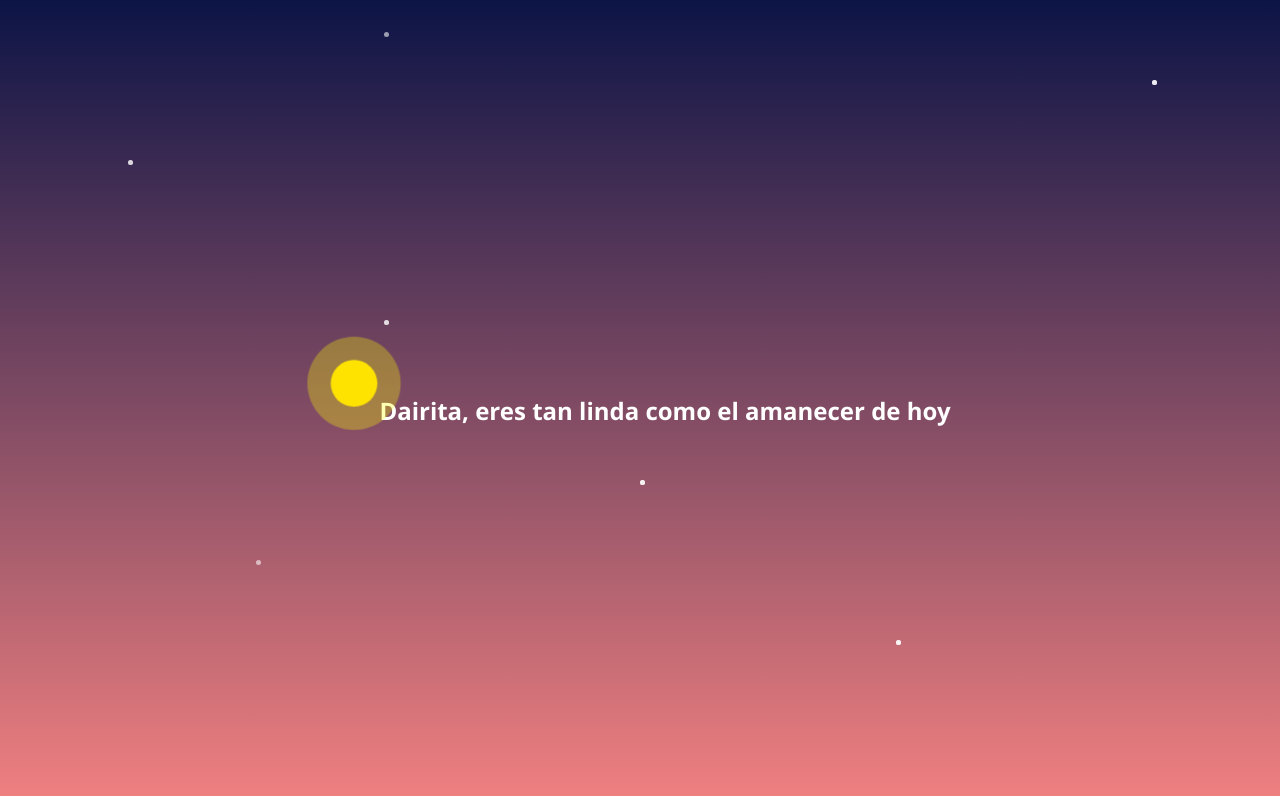
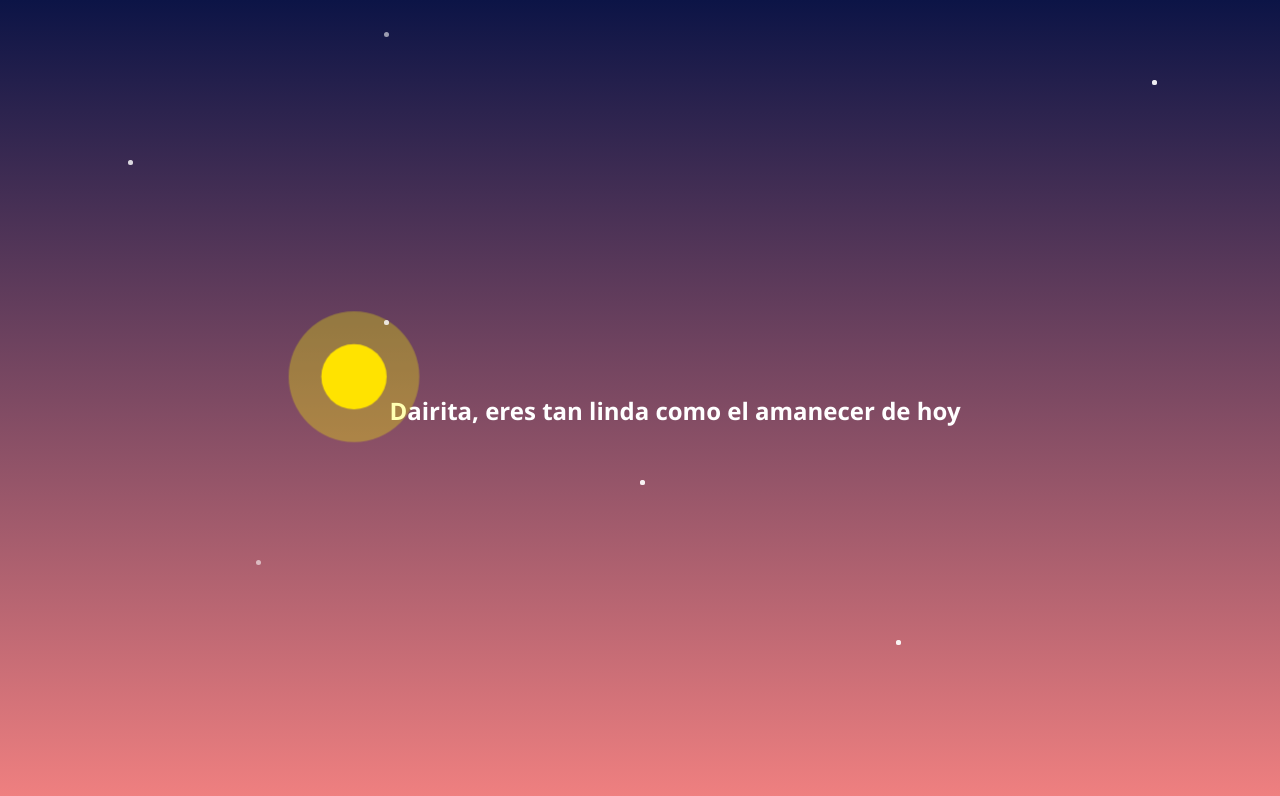
Before and after one commit to yair0666/dai1, a plain HTML site: page index.html in a window 1280 px wide. Drawn offline with Linux system fonts and the light colour scheme.

Commit message:
Update index.html

```diff
--- a/index.html
+++ b/index.html
@@ -3,7 +3,7 @@
 <head>
     <meta charset="UTF-8">
     <meta name="viewport" content="width=device-width, initial-scale=1.0">
-    <title>ParaDai2</title>
+    <title>Amanecer con Mensaje</title>
     <style>
         body {
             display: flex;
@@ -19,8 +19,8 @@
             overflow: hidden; /* Ocultar elementos que se salgan del cuerpo */
         }
         .sun {
-            width: 50px; /* Ancho del sol */
-            height: 50px; /* Altura del sol */
+            width: 70px; /* Ancho del sol */
+            height: 70px; /* Altura del sol */
             background-color: #FFD700; /* Color del sol */
             border-radius: 50%; /* Forma del sol */
             position: relative;
@@ -29,12 +29,12 @@
         .sun::before {
             content: '';
             position: absolute;
-            width: 100px; /* Ancho del brillo del sol */
-            height: 100px; /* Altura del brillo del sol */
+            width: 140px; /* Ancho del brillo del sol */
+            height: 140px; /* Altura del brillo del sol */
             background-color: rgba(255, 255, 0, 0.3); /* Color del brillo del sol */
             border-radius: 50%; /* Forma del brillo del sol */
-            top: -25px;
-            left: -25px;
+            top: -35px;
+            left: -35px;
         }
         .message {
             margin-top: 20px; /* Espacio arriba del mensaje */
@@ -112,6 +112,7 @@
             100% { opacity: 1; }
         }
     </style>
+
 </head>
 <body>
     <div class="sun"></div> <!-- Sol -->
```
